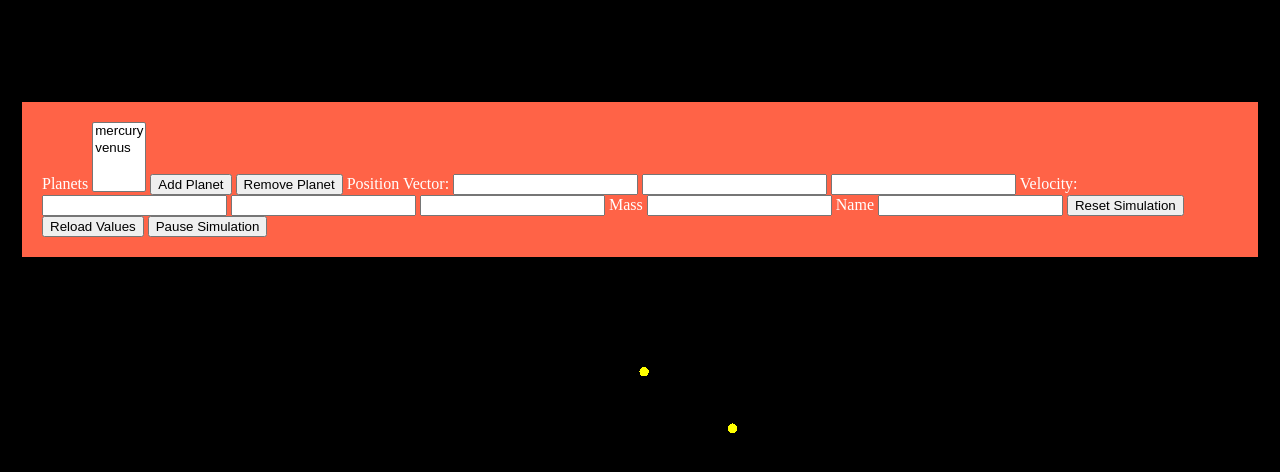
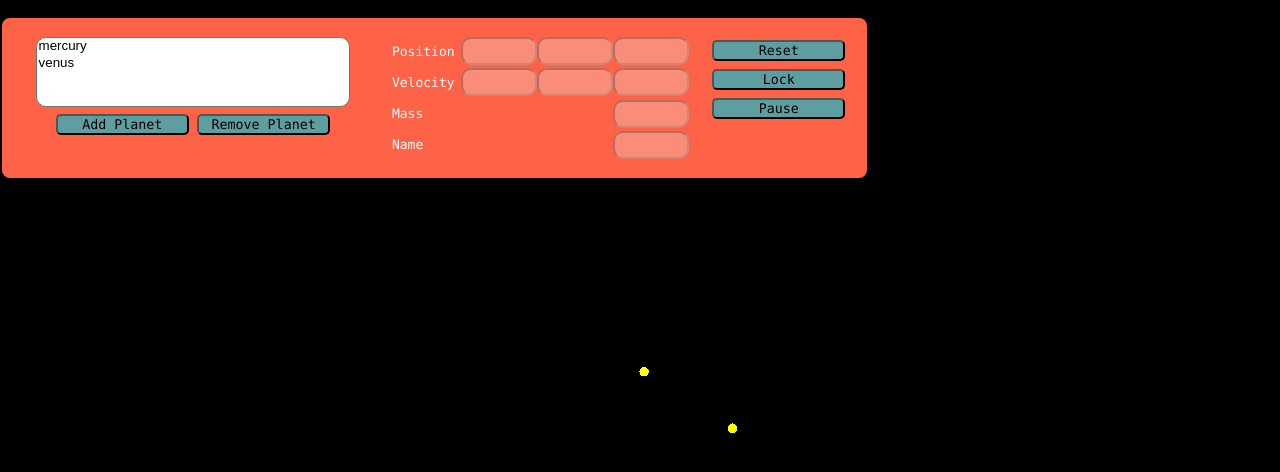
Before and after one commit to v4g/SolarSystem, a website built with webpack: page src/index.html in a window 1280 px wide. Built offline with nearby package versions, Linux system fonts and the light colour scheme.

Commit message:
Styled the UI and live edit changes

```diff
--- a/src/css/stylesheet.css
+++ b/src/css/stylesheet.css
@@ -1,9 +1,46 @@
-.HUD {
-    background-color: tomato;
-    color: white;
-    border: 2px solid black;
-    margin: 20px;
-    padding: 20px;
-    position: absolute;
-    top: 80px;
+  input {
+      border-radius: 10px;
   }
+
+  .number-input {
+      width: 5em;
+      padding-left: 0.2em;
+      padding-right: 0.2em;
+  }
+
+  .std-label {
+    font-family: "Lucida Console", Courier, monospace;;
+    flex-basis: 20em;
+    padding: 0.5em;
+    font-size: small;
+  }
+  button {
+      min-width: 10em;
+      border-radius: 5px;
+      background-color: cadetblue;
+    font-family: "Lucida Console", Courier, monospace;
+    margin: 0.3em;
+  }
+  .flex-row {
+      display: flex;
+      flex-direction: row;
+      padding: 0.1em;
+      padding-left: 1em;
+      padding-right: 1em;
+  }
+
+  .flex-col {
+      display: flex;
+      flex-direction: column;
+      padding: 0.1em;
+  }
+
+  .HUD {
+      border-radius: 10px;
+      background-color: tomato;
+      color: white;
+      border: 2px solid black;
+      padding: 1em;
+      position: absolute;
+      top: 1em;
+  }
--- a/src/index.html
+++ b/src/index.html
@@ -17,28 +17,51 @@
 </head>
 
 <body>
-	<div class='HUD'>
-		<label for="planet-list">Planets</label>
-		<select name="planet-list" id="planet-list" size="4">
-		</select>
-		<input type="button" id="add-planet" name="add-planet" value="Add Planet">
-		<input type="button" id="remove-planet" name="remove-planet" value="Remove Planet">
-		<label for="pos_x">Position Vector:</label>
-		<input type="number" id="x_pos" name="pos_x">
-		<input type="number" id="y_pos" name="pos_y">
-		<input type="number" id="z_pos" name="pos_z">
-		<label for="vel_x">Velocity:</label>
-		<input type="number" id="x_vel" name="vel_x">
-		<input type="number" id="y_vel" name="vel_y">
-		<input type="number" id="z_vel" name="vel_z">
-		<label for="mass">Mass</label>
-		<input type="number" id="mass" name="mass">
-		<label for="p_name">Name</label>
-		<input type="string" id="p_name" name="p_name">
+	<div class='flex-row HUD'>
+		<div class="flex-row">
+			<div class="flex-col">
+				<div style="border-radius: 10px; overflow: hidden;">
+					<select name="planet-list" style="border-radius: 10px; overflow:auto; width: 100%;" id="planet-list" size="4">
+					</select>
+				</div>
+				<div class="flex-row">
+					<button id="add-planet" name="add-planet">Add Planet</button>
+					<button id="remove-planet" name="remove-planet">Remove Planet</button>
+				</div>
+			</div>
+		</div>
+		<div class="container">
+			<div class="flex-col">
+				<div class="flex-row">
+					<label for="pos_x" class="std-label">Position</label>
+					<input type="number" class="number-input" id="x_pos" name="pos_x">
+					<input type="number" class="number-input" id="y_pos" name="pos_y">
+					<input type="number" class="number-input" id="z_pos" name="pos_z">
+				</div>
+				<div class="flex-row">
+					<label for="vel_x" class="std-label">Velocity</label>
+					<input type="number" class="number-input" id="x_vel" name="vel_x">
+					<input type="number" class="number-input" id="y_vel" name="vel_y">
+					<input type="number" class="number-input" id="z_vel" name="vel_z">
+				</div>
+				<div class="flex-row">
+					<label for="mass" class="std-label">Mass</label>
+					<input type="number" class="number-input" id="mass" name="mass">
+				</div>
+				<div class="flex-row">
+					<label for="p_name" class="std-label">Name</label>
+					<input type="string" class="number-input" id="p_name" name="p_name">
+				</div>
+			</div>
+		</div>
 
-		<input type="button" id="reset-sim" value="Reset Simulation">
-		<input type="submit" value="Reload Values">
-		<input type="submit" id="pause-sim" value="Pause Simulation">
+		<div class="container">
+			<div class="flex-col">
+				<button id="reset-sim">Reset</button>
+				<button id="lock-value">Lock</button>
+				<button id="pause-sim">Pause</button>
+			</div>
+		</div>
 	</div>
 </body>
 
--- a/src/solar-system/planet.ts
+++ b/src/solar-system/planet.ts
@@ -13,6 +13,10 @@ export class PlanetParams {
         if (name) this.name = name; else this.name = "Planet";
         if (mass) this.mass = mass; else this.mass = 1;
         if (color) this.color = color; else this.color = "#ffff00";
+    }
+
+    clone(): PlanetParams {
+        return new PlanetParams(this.name, this.position.clone(), this.velocity.clone(), this.color, this.mass)
     }
 }
 
--- a/src/solar-system/solar-system-starter.ts
+++ b/src/solar-system/solar-system-starter.ts
@@ -2,6 +2,7 @@ import { Boilerplate } from "../boilerplate/boilerplate";
 import { Vector3, Plane } from "three";
 import { SolarSystem, SolarSystemParams } from "./solar-system";
 import { PlanetParams } from "./planet";
+import { timeStamp } from "console";
 
 export class SolarSystemStarter extends Boilerplate {
     solarSystem: SolarSystem;
@@ -11,6 +12,7 @@ export class SolarSystemStarter extends Boilerplate {
     pauseSimulation: boolean;
     pauseSimButton: HTMLInputElement;
     mousemoveListener: any;
+    startParams: SolarSystemParams;
     // Post creation hook
     postInitHook() {
         this.renderer.domElement.addEventListener('mousedown', this.onMouseDown.bind(this), false);
@@ -21,23 +23,18 @@ export class SolarSystemStarter extends Boilerplate {
         this.solarSystem = new SolarSystem(SolarSystem.defaultSimParams());
         this.scene.add(this.solarSystem.group);
         this.params = SolarSystem.defaultSimParams();
+        this.startParams = this.params.clone();
         this.pauseSimButton = document.getElementById("pause-sim") as HTMLInputElement;
         this.pauseSimButton.addEventListener("click", this.pauseResume.bind(this));
 
         document.getElementById("reset-sim").addEventListener("click", this.simulate.bind(this));
         document.getElementById("add-planet").addEventListener("click", this.addNewPlanet.bind(this));
         document.getElementById("remove-planet").addEventListener("click", this.removePlanet.bind(this));
+        document.getElementById("lock-value").addEventListener("click", this.lockValues.bind(this));
         document.getElementById("planet-list").addEventListener("change", this.selectPlanet.bind(this));
-        const list = document.getElementById("planet-list") as HTMLSelectElement;
-        this.params.planets.forEach(planet => {
-            const option = document.createElement("option");
-            option.textContent = planet.name;
-            option.value = planet.name;
-            list.options.add(option);
-
-        });
         this.inputView = this.getInputView();
-        this.pauseSimulation = false;
+        this.buildPlanetOptions();
+        this.resume();
     }
 
     // Use this function to place all animation code
@@ -45,7 +42,24 @@ export class SolarSystemStarter extends Boilerplate {
         if (this.solarSystem != null && !this.pauseSimulation) {
             this.t += 0.001;
             this.solarSystem.update(this.t);
+            this.updateParamsWithLiveValues();
+            if (this.selectedPlanetIndex >= 0) {
+                this.inputView.set(this.params.planets[this.selectedPlanetIndex]);
             }
+        }
+    }
+
+    buildPlanetOptions() {
+        const list = document.getElementById("planet-list") as HTMLSelectElement;
+        for (let i = list.options.length; i >= 0; i--) {
+            list.options.remove(i);
+        }
+        this.params.planets.forEach(planet => {
+            const option = document.createElement("option");
+            option.textContent = planet.name;
+            option.value = planet.name;
+            list.options.add(option);
+        });
     }
     pauseResume() {
         if (this.pauseSimulation) {
@@ -55,12 +69,24 @@ export class SolarSystemStarter extends Boilerplate {
         }
     }
     pause() {
-        this.pauseSimButton.value = "Resume Simulation";
+        this.pauseSimButton.textContent = "Resume";
         this.pauseSimulation = true;
+        this.inputView.enable();
     }
     resume() {
-        this.pauseSimButton.value = "Pause Simulation";
+        this.pauseSimButton.textContent = "Pause";
         this.pauseSimulation = false;
+        this.inputView.disable();
+    }
+
+    /**
+     * Saves the current state of the inputs as the values to reset the simulation
+     * to
+     */
+    lockValues() {
+        this.selectPlanet();
+        console.log("Locking");
+        this.startParams = this.params.clone();
     }
     /**
      * This function destroys the old simulation and starts a new one based on
@@ -72,7 +98,11 @@ export class SolarSystemStarter extends Boilerplate {
             this.solarSystem.destroy();
         }
         this.selectPlanet();
-        this.solarSystem = new SolarSystem(this.params);
+        this.solarSystem = new SolarSystem(this.startParams);
+        this.params = this.startParams.clone();
+        this.buildPlanetOptions();
+        if (this.selectedPlanetIndex >= this.params.planets.length)
+            this.selectedPlanetIndex = -1;
         this.scene.add(this.solarSystem.group);
     }
 
@@ -105,35 +135,49 @@ export class SolarSystemStarter extends Boilerplate {
 
     updatePlanetOptions() {
         const list = document.getElementById('planet-list') as HTMLSelectElement;
-        this.params.planets.forEach((planet, i)  => {
+        this.params.planets.forEach((planet, i) => {
             const option = list.options.item(i);
             option.textContent = planet.name;
             option.value = planet.name;
         });
 
     }
+    updateParamsWithLiveValues() {
+        for (let i = 0; i < this.params.planets.length; i++) {
+            this.params.planets[i] = this.solarSystem.planets[i].getParams();
+        }
+    }
+
     updateParamsWithLiveValue(index: number) {
-        this.params.planets[index]= this.solarSystem.planets[index].getParams();
+        this.params.planets[index] = this.solarSystem.planets[index].getParams();
         const planet = this.params.planets[index];
         this.inputView.set(planet);
     }
     addNewPlanet() {
-        this.params.planets.push(new PlanetParams());
+        const len = this.params.planets.push(new PlanetParams());
         this.addPlanetOption(new PlanetParams());
         const list = document.getElementById('planet-list') as HTMLSelectElement;
-        list.selectedIndex = list.length - 1;
+        // Why isn't the list on change being called here?
+        list.selectedIndex = list.options.length - 1;
+        this.selectedPlanetIndex = list.selectedIndex;
+        this.solarSystem.addPlanet(this.params.planets[len - 1]);
+        this.updateParamsWithLiveValue(this.selectedPlanetIndex);
+        this.pause();
     }
 
     removePlanet() {
         const list = document.getElementById('planet-list') as HTMLSelectElement;
         this.selectedPlanetIndex = list.selectedIndex;
+        const selected = list.selectedIndex;
         if (this.selectedPlanetIndex >= 0) {
             this.params.planets.splice(this.selectedPlanetIndex);
             const list = document.getElementById('planet-list') as HTMLSelectElement;
             list.options.remove(this.selectedPlanetIndex);
         }
-        this.selectedPlanetIndex -= 1;
-        list.selectedIndex = this.selectedPlanetIndex;
+        this.selectedPlanetIndex = -1;
+        list.selectedIndex = selected - 1;
+        this.selectedPlanetIndex = list.selectedIndex;
+        this.updateParamsView();
 
     }
     addPlanetOption(planet: PlanetParams) {
@@ -207,12 +251,21 @@ export class SolarSystemStarter extends Boilerplate {
         if (intersected) {
             this.pause();
             this.renderer.domElement.addEventListener('mousemove', this.mousemoveListener);
+            this.onPlanetClicked(e);
         }
     }
 
     mouseDragPoint(e: any) {
         if (this.pointSelected != null) {
+            this.onPlanetClicked(e);
+        }
+    }
 
+    onMouseUp(e: any) {
+        this.renderer.domElement.removeEventListener('mousemove', this.mousemoveListener);
+    }
+
+    onPlanetClicked(e: any) {
         this.mouse.x = (e.clientX / window.innerWidth) * 2 - 1;
         this.mouse.y = - (e.clientY / window.innerHeight) * 2 + 1;
         let target = new Vector3();
@@ -224,11 +277,6 @@ export class SolarSystemStarter extends Boilerplate {
         list.selectedIndex = index;
         this.selectPlanet();
         this.updateParamsWithLiveValue(index);
-        }
-    }
-
-    onMouseUp(e: any) {
-        this.renderer.domElement.removeEventListener('mousemove', this.mousemoveListener);
 }
 }
 
@@ -246,13 +294,35 @@ export class ParamsInputView {
     mass: HTMLInputElement;
     name: HTMLInputElement;
     set(planet: PlanetParams) {
-        this.x_pos.valueAsNumber = planet.position.x;
-        this.y_pos.valueAsNumber = planet.position.y;
-        this.z_pos.valueAsNumber = planet.position.z;
-        this.x_vel.valueAsNumber = planet.velocity.x;
-        this.y_vel.valueAsNumber = planet.velocity.y;
-        this.z_vel.valueAsNumber = planet.velocity.z;
+        this.x_pos.valueAsNumber = parseFloat(planet.position.x.toPrecision(2));
+        this.y_pos.valueAsNumber = parseFloat(planet.position.y.toPrecision(2));
+        this.z_pos.valueAsNumber = parseFloat(planet.position.z.toPrecision(2));
+        this.x_vel.valueAsNumber = parseFloat(planet.velocity.x.toPrecision(2));
+        this.y_vel.valueAsNumber = parseFloat(planet.velocity.y.toPrecision(2));
+        this.z_vel.valueAsNumber = parseFloat(planet.velocity.z.toPrecision(2));
         this.mass.valueAsNumber = planet.mass;
         this.name.value = planet.name;
     }
+
+    enable() {
+        this.x_pos.disabled = false;
+        this.y_pos.disabled = false;
+        this.z_pos.disabled = false;
+        this.x_vel.disabled = false;
+        this.y_vel.disabled = false;
+        this.z_vel.disabled = false;
+        this.mass.disabled = false;
+        this.name.disabled = false;
     }
+
+    disable() {
+        this.x_pos.disabled = true;
+        this.y_pos.disabled = true;
+        this.z_pos.disabled = true;
+        this.x_vel.disabled = true;
+        this.y_vel.disabled = true;
+        this.z_vel.disabled = true;
+        this.mass.disabled = true;
+        this.name.disabled = true;
+    }
+}
--- a/src/solar-system/solar-system.ts
+++ b/src/solar-system/solar-system.ts
@@ -3,12 +3,21 @@ import { Planet, PlanetParams } from "./planet";
 import { PlanetOrbit } from "./planet-orbit";
 import { ParticleSystem, GravityForce } from "../particle-system/particle-system";
 
-export class SolarSystemParams{
-    time_step:number;
+export class SolarSystemParams {
+    time_step: number;
     planets: Array<PlanetParams>
     constructor() {
         this.time_step = 0.01;
         this.planets = new Array<PlanetParams>();
+    }
+    clone(): SolarSystemParams {
+        const params = new SolarSystemParams();
+        params.time_step = this.time_step;
+        params.planets = new Array<PlanetParams>();
+        this.planets.forEach(p => {
+            params.planets.push(p.clone());
+        });
+        return params;
     }
 }
 
@@ -21,9 +30,9 @@ export class SolarSystem {
         // ['earth', 0.5, '#ffff00', 10, 10, 0, -1, 40],
         // ['mars', 0.5, '#ffff00', 10, -10, -1, 0, 40],
         ['mercury', 0.5, '#ffff00', -10, 0, 0, 1, 40],
-        ['venus', 0.5, '#ffff00', -10, 10,  0.866, -0.5, 40],
+        ['venus', 0.5, '#ffff00', -10, 10, 0.866, -0.5, 40],
         ['earth', 0.5, '#ffff00', -2.33, 5, -0.866, -0.5, 40],
-        ];
+    ];
     group: Group;
     planets: Array<Planet>;
     orbits: Array<PlanetOrbit>;
@@ -43,19 +52,24 @@ export class SolarSystem {
         params.planets.push(new PlanetParams('venus', new Vector3(10, 0, 0), new Vector3(0, -1, 0), '#ffff00', 10));
         return params;
     }
+
+    addPlanet(params: PlanetParams) {
+        const planet = new Planet(params.name, 0.5, params.color, params.mass)
+        this.planets.push(planet);
+        planet.mesh.userData.index = this.planets.length - 1;
+        this.group.add(planet.mesh);
+        this.particleSystem.addParticle(planet);
+        planet.setPosition(params.position.x, params.position.y, params.position.z);
+        planet.setVelocity(params.velocity.x, params.velocity.y, params.velocity.z);
+
+    }
     createPlanets(simParams?: SolarSystemParams) {
         if (!simParams) {
             simParams = SolarSystem.defaultSimParams();
         }
-        simParams.planets.forEach((planetData,i) => {
-                const planet = new Planet(planetData.name, 0.5, planetData.color, planetData.mass)
-                this.planets.push(planet);
-                planet.mesh.userData.index = i;
-                this.group.add(planet.mesh);
-                this.particleSystem.addParticle(planet);
-                planet.setPosition(planetData.position.x, planetData.position.y, planetData.position.z);
-                planet.setVelocity(planetData.velocity.x, planetData.velocity.y, planetData.velocity.z);
-            }, this);
+        simParams.planets.forEach((p) => {
+            this.addPlanet(p);
+        }, this);
     }
     update(t: number) {
         const time_step = 0.01;
@@ -63,7 +77,7 @@ export class SolarSystem {
     }
 
     destroy() {
-        this.planets.forEach(p=> {
+        this.planets.forEach(p => {
             p.destroy();
         });
         this.planets = [];
```
Also changed, not shown: todo.txt (+5 -3 lines). Lines whose indentation alone changed are shown as unchanged.
